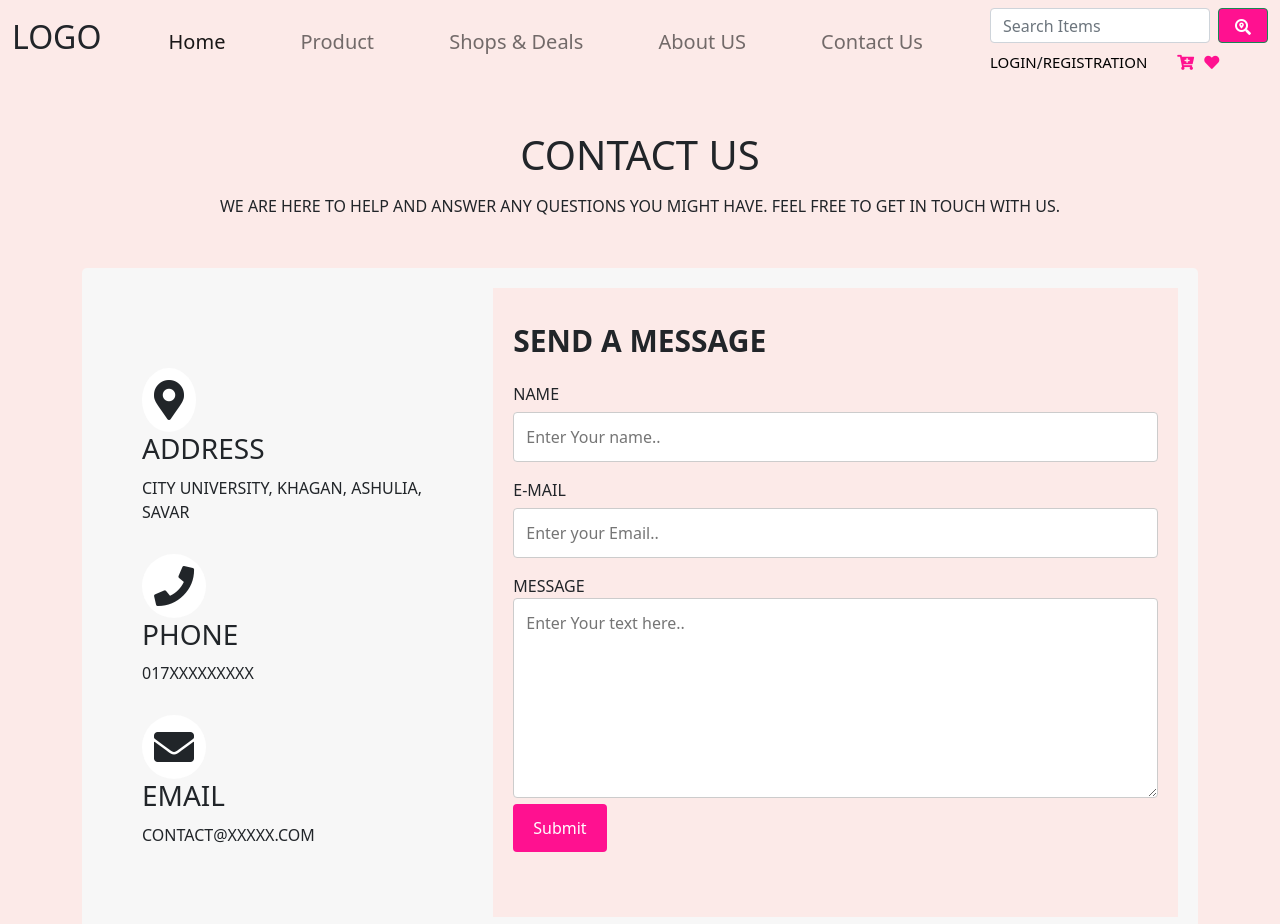
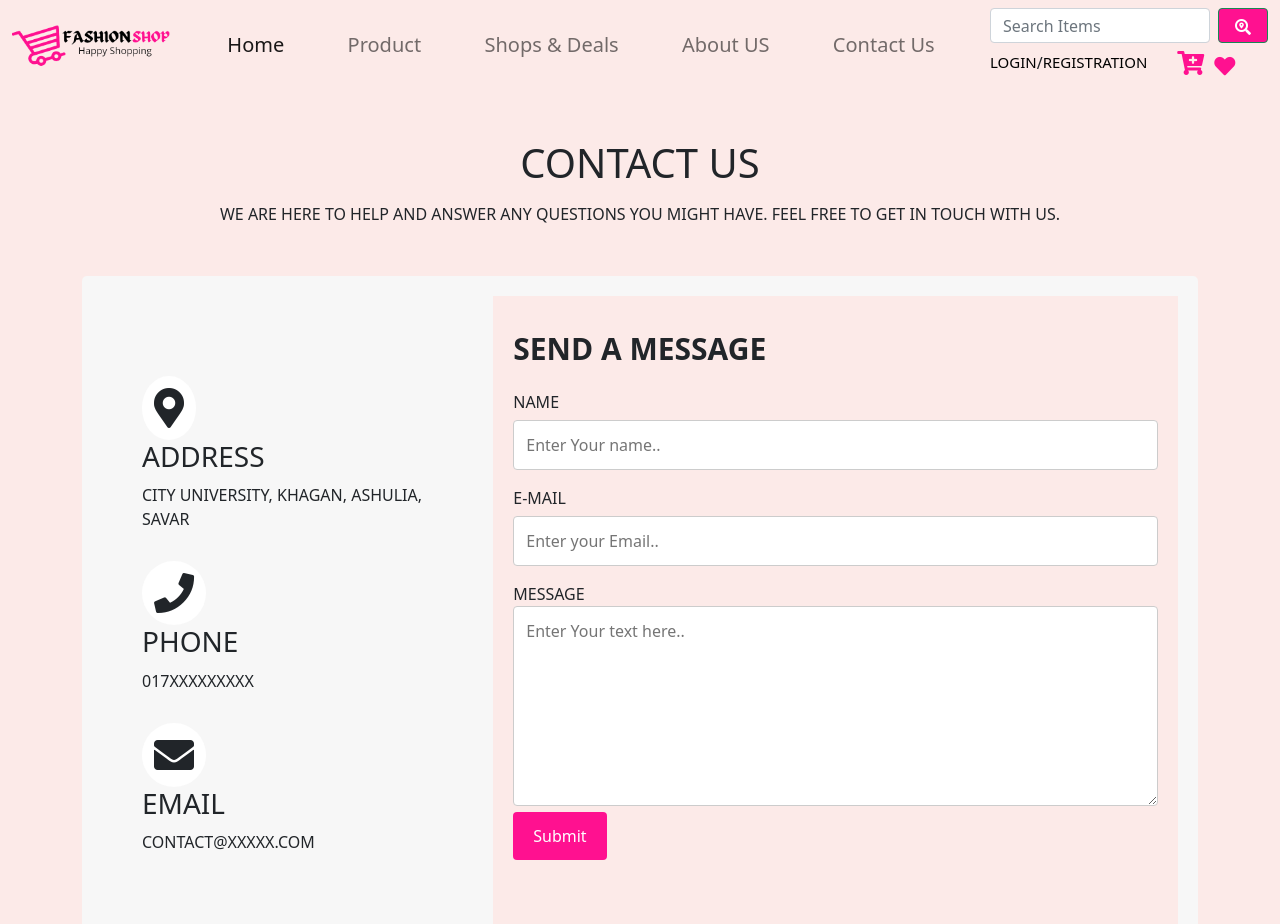
Before and after one commit to iqbal9865/OurFashionShop, a plain HTML site: page contact.html in a window 1280 px wide. Shown: the top 924 px of the page. Drawn offline with nearby package versions, Linux system fonts and the light colour scheme.

Commit message:
frontEndAlmostDone

```diff
--- a/contact.html
+++ b/contact.html
@@ -20,7 +20,7 @@
     <header>
         <nav id="navId" class="navbar navbar-expand-lg navbar-light bg-light">
             <div class="container-fluid">
-                <h2>LOGO</h2>
+                <img id="logo" src="images/logo.png" alt="">
                 <button class="navbar-toggler" type="button" data-bs-toggle="collapse"
                     data-bs-target="#navbarSupportedContent" aria-controls="navbarSupportedContent"
                     aria-expanded="false" aria-label="Toggle navigation">
@@ -57,9 +57,9 @@
                         </div>
                         <div class="login-reg d-flex  mt-2">
                             <a href="">LOGIN</a> <span>/</span> <a href="">REGISTRATION</a>
-                            <a href=""><i style="color: rgb(255, 17, 144);" id="shopping-icon"
+                            <a href="cart.html"><i style="color: rgb(255, 17, 144); font-size: 24px;" id="shopping-icon"
                                     class="fas fa-cart-plus"></i></a>
-                            <a id="wishlist-icon" style="color: rgb(255, 17, 144);" href="#"><i
+                            <a id="wishlist-icon" style="color: rgb(255, 17, 144); font-size: 21px;" href="#"><i
                                     class="fas fa-heart"></i></a>
                         </div>
                     </form>
```
Also changed, not shown: aboutUs.html (+3 -3 lines), cart.html (+1 -1 lines), product.html (+2 -2 lines).
